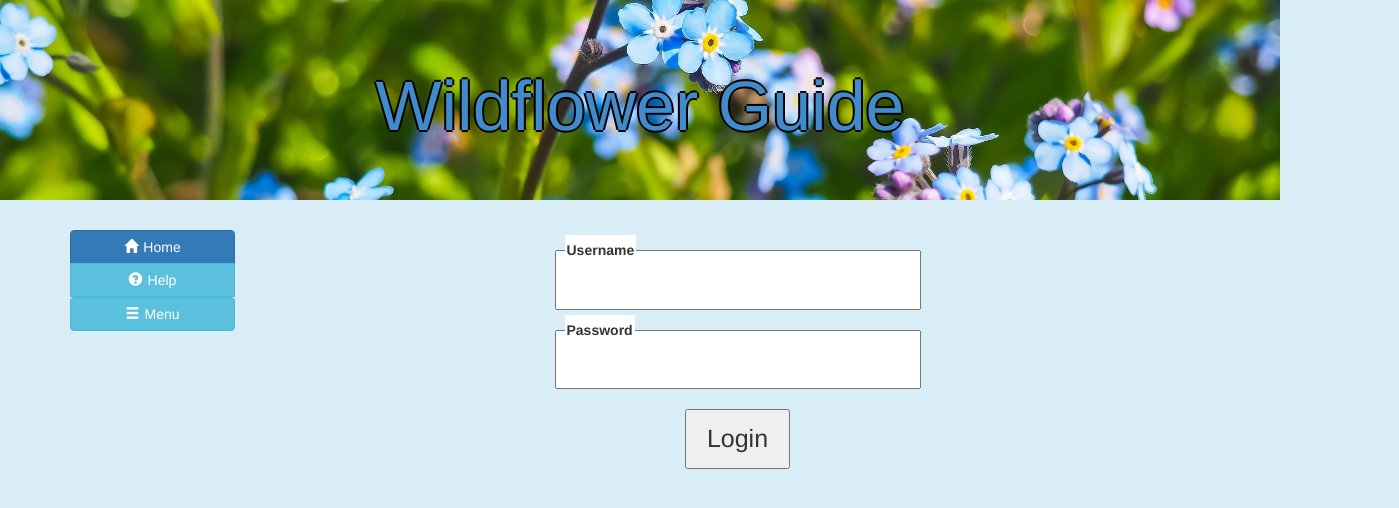
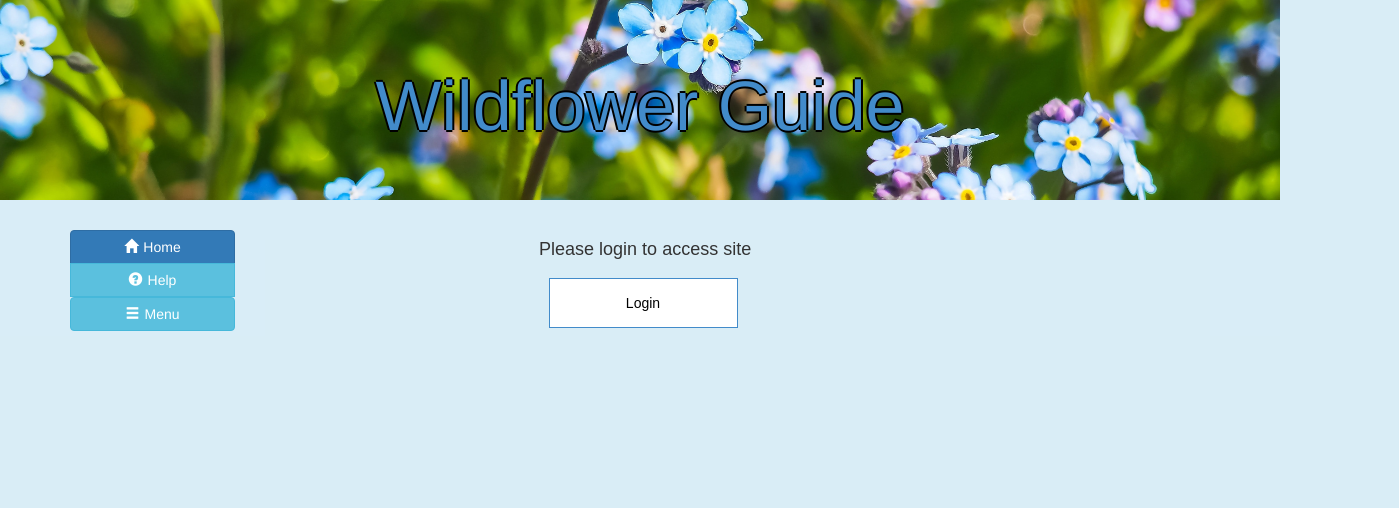
Before and after one commit to baileykkramer/UWSTOUT-Wildflower-Capstone, an Angular app: page / in a window 1280 px wide. Shown: the top 508 px of the page, 1399 px wide, since content can reach past the window. Built offline with nearby package versions, Linux system fonts and the light colour scheme.

Commit message:
CSS to login page

```diff
--- a/src/app/login-form/login-form.component.css
+++ b/src/app/login-form/login-form.component.css
@@ -1,29 +1,120 @@
-:host {
-	flex-grow: 1;
-	display: flex;
-	justify-content: center;
-    align-items: center;
+body {
+	font-family: Arial, Helvetica, sans-serif;
+	background-color: #D9EDF6;
+	text-align: justify;
+	width: 100%;
+  }
+
+  form {
+	border: 3px solid grey;
+	}
+
+	h4{
+		margin-left:29%;
+	}
+
+  input[type=text],
+  input[type=password] {
+	width: 100%;
+	padding: 12px 5px;
+	margin: 8px 0;
+	display: inline-block;
+	border: 1px solid #008CBA;
+	box-sizing: border-box;
+  }
+
+  button {
+	padding: 14px 20px;
+	margin: 8px 0;
+	cursor: pointer;
+	width: 100%;
+	background-color: white;
+  color: black;
+  border: 1px solid #428bca;
+  }
+
+  button:hover {
+		background-color: #008CBA;
+    color: white;
+  }
+
+  .container {
+	padding: 16px;
+	width: 100%;
+	background: #D9EDF6
+	}
+
+	#zoomButton{
+		width: 20%;
+		margin-left:30%;
+		margin-right: 70%;
+		white-space: normal;
+	}
+
+	#loginButton{
+		width: 20%;
+		margin-left:38%;
+	}
+
+  span.passwod {
+	float: right;
+	padding-top: 16px;
+	}
+
+.modal {
+	display: none; /* Hidden by default */
+	position: fixed; /* Stay in place */
+	z-index: 1; /* Sit on top */
+	left: 0;
+	top: 0;
+	width: 100%; /* Full width */
+	height: 100%; /* Full height */
+	overflow: auto; /* Enable scroll if needed */
+	background-color: rgb(0,0,0); /* Fallback color */
+	background-color: rgba(0,0,0,.4); /* Black w/ opacity */
+	padding-top: 30px;
+	margin-left:auto;
+  margin-right: auto;
+	margin-top: 200px;
 }
 
-div.input {
-    position: relative;
+/* Modal Content/Box */
+.modal-content {
+	background-color: #fefefe;
+	margin: 5px auto;
+	border: 1px solid #888;
+	width: 70%;
 }
 
-div.input label {
+/* The Close Button */
+.close {
 	position: absolute;
+	right: 15%;
 	top: 0;
-	transform: translateY(-50%);
-	left: 10px;
-	background: white;
-	padding: 5px 2px;
+	color: white;
+	font-size: 50px;
+	font-weight: bold;
 }
 
-div.input input {
-	padding: 10px 20px;
-	font-size: 25px;
-	outline: 0;
+/* Close button on hover */
+.close:hover,
+.close:focus {
+	color: red;
+	cursor: pointer;
 }
 
-div.input {
-	margin-top: 20px;
+/* Add Zoom Animation */
+.animate {
+	-webkit-animation: animatezoom 0.6s;
+	animation: animatezoom 0.6s
 }
+
+@-webkit-keyframes animatezoom {
+	from {-webkit-transform: scale(0)}
+	to {-webkit-transform: scale(1)}
+}
+
+@keyframes animatezoom {
+	from {transform: scale(0)}
+	to {transform: scale(1)}
+}
--- a/src/app/login-form/login-form.component.html
+++ b/src/app/login-form/login-form.component.html
@@ -1,13 +1,31 @@
-<form (submit)="loginUser($event)">
-  <div class="input">
-    <label>Username</label>
-    <input type="text">
+<html>
+
+<head></head>
+
+<body>
+  <h4> Please login to access site </h4>
+  <button id="zoomButton" onclick="document.getElementById('id01').style.display='block'">Login</button>
+
+  <div id="id01" class="modal">
+    <span onclick="document.getElementById('id01').style.display='none'" class="close" title="Close Modal">&times;</span>
+    <form class="modal-content animate" action="/action_page.php">
+      <!-- Thing inside the box -->
+      <form (submit)="loginUser($event)">
+        <div class="container">
+          <label for="username">
+            <b>Username</b>
+          </label>
+          <input type="text" placeholder="Enter Username" name="username" required>
+          <label for="password">
+            <b>Password</b>
+          </label>
+          <input type="password" placeholder="Enter Password" name="password" required>
+          <button id="loginButton" type="submit">Login</button>
+        </div>
+      </form>
+    </form>
   </div>
-  <div class="input">
-    <label>Password</label>
-    <input type="password">
-  </div>
-  <div class="input">
-    <input type="submit" value="Login">
-  </div>
-</form>
+
+</body>
+
+</html>
--- a/src/app/login-form/login-form.component.ts
+++ b/src/app/login-form/login-form.component.ts
@@ -21,6 +21,8 @@ export class LoginFormComponent implements OnInit {
 
     if (username == 'admin' && password == 'admin') {
       this.router.navigate(['classification']);
+    } else {
+      alert("Incorrect username or password")
     }
   }
 
--- a/src/app/plant-search/plant-search.component.html
+++ b/src/app/plant-search/plant-search.component.html
@@ -5,7 +5,7 @@
   <div class="panel-body">
     <strong>Family Search (Select One):</strong>
     <select (change)="select($event)">
-        <option *ngFor="let family of familyList" [value]="family.value">{{family.name}}</option>
+      <option *ngFor="let family of familyList" [value]="family.value">{{family.name}}</option>
     </select>
     <button class="btn btn-primary" type="button" (click)="submit()">Submit</button>
   </div>
--- a/src/app/three-digit/three-digit.component.html
+++ b/src/app/three-digit/three-digit.component.html
@@ -53,7 +53,8 @@
     <!-- This is an error catch for the verity() function -->
     <div *ngIf="stage === 9">
       <div class="alert alert-danger">
-              <p><strong>Error:</strong> {{errorMsg}}</p>
+        <p>
+          <strong>Error:</strong> {{errorMsg}}</p>
       </div>
 
       <button type="button" class="btn btn-primary" rounterLink="/classification" (click)="stepBack()">Back</button>
```
Also changed, not shown: src/app/app.component.html (+24 -7 lines), src/app/resources/resources.component.html (+154 -33 lines), package.json (line endings or trailing spaces), src/app/glossary/glossary.component.html (indentation only), 1 other file (tests, documents, lock files or other folders). Lines whose indentation alone changed are shown as unchanged.
